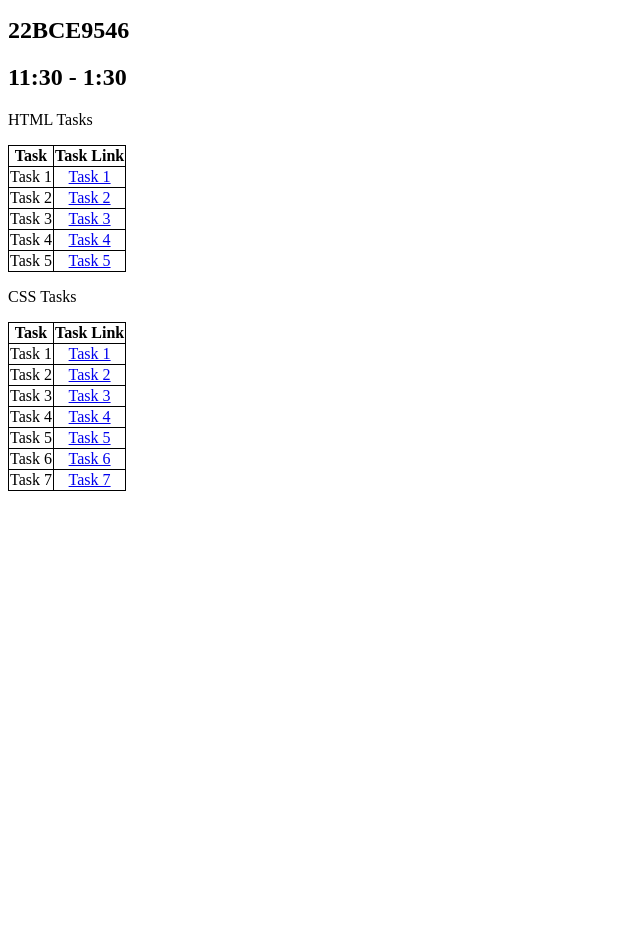
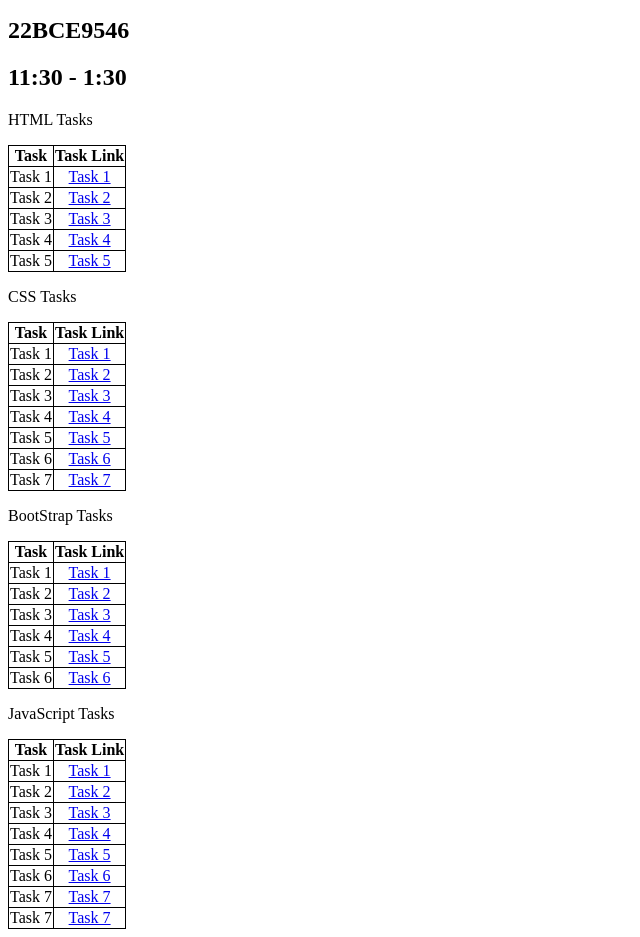
Before and after one commit to harini9546/tasks, a plain HTML site: page index.html in a window 1280 px wide. Shown: the part 110-1047 px from the top of the page, without its empty margins (0-640 px from the left). Before the commit the page ends 800 px from the top, so only its background shows below. Drawn offline with Linux system fonts and the light colour scheme.

Commit message:
index.html

```diff
--- a/index.html
+++ b/index.html
@@ -83,5 +83,79 @@
                 </tr>
             </table>
         </div>
+        <div>
+            <p>BootStrap Tasks<p>
+            <table class="table">
+                <tr>
+                    <th>Task</th>
+                    <th>Task Link</th>
+                </tr>
+                <tr>
+                    <td>Task 1</td>
+                    <td><a href="./Task(1).html">Task 1</a></td>
+                </tr>
+                <tr>
+                    <td>Task 2</td>
+                    <td><a href="./Task(2).html">Task 2</a></td>
+                </tr>
+                <tr>
+                    <td>Task 3</td>
+                    <td><a href="./Task(3).html">Task 3</a></td>
+                </tr>
+                <tr>
+                    <td>Task 4</td>
+                    <td><a href="./Task(4).html">Task 4</a></td>
+                </tr>
+                <tr>
+                    <td>Task 5</td>
+                    <td><a href="./Task(5).html">Task 5</a></td>
+                </tr>
+                <tr>
+                    <td>Task 6</td>
+                    <td><a href="./Task(6).html">Task 6</a></td>
+                </tr>
+            </table>
+        </div>
+        <div>
+            <p>JavaScript Tasks<p>
+            <table class="table">
+                <tr>
+                    <th>Task</th>
+                    <th>Task Link</th>
+                </tr>
+                <tr>
+                    <td>Task 1</td>
+                    <td><a href="./(1)task.html">Task 1</a></td>
+                </tr>
+                <tr>
+                    <td>Task 2</td>
+                    <td><a href="./(2)task.html">Task 2</a></td>
+                </tr>
+                <tr>
+                    <td>Task 3</td>
+                    <td><a href="./(3)task.html">Task 3</a></td>
+                </tr>
+                <tr>
+                    <td>Task 4</td>
+                    <td><a href="./(4)task.html">Task 4</a></td>
+                </tr>
+                <tr>
+                    <td>Task 5</td>
+                    <td><a href="./(5)task.html">Task 5</a></td>
+                </tr>
+                <tr>
+                    <td>Task 6</td>
+                    <td><a href="./(6)task.html">Task 6</a></td>
+                </tr>
+                <tr>
+                    <td>Task 7</td>
+                    <td><a href="./(7)task.html">Task 7</a></td>
+                </tr>
+                <tr>
+                    <td>Task 7</td>
+                    <td><a href="./(8)task.html">Task 7</a></td>
+                </tr>
+            </table>
+        </div>
     </body>
 </html>
```
